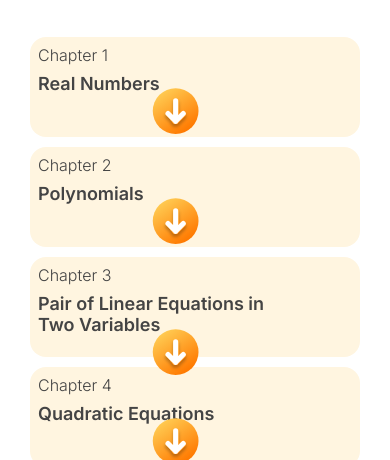
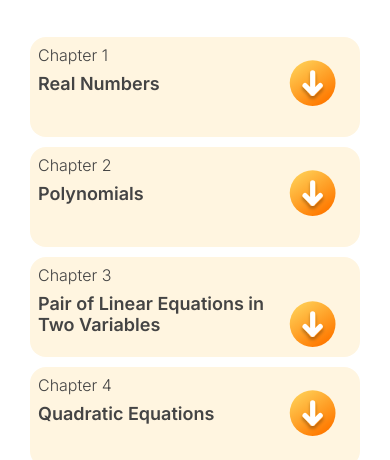
Before and after one commit to Arman-Ansari/Download-Notes, a plain HTML site: page index.html in a window 390 px wide. Both pictures are taken after a click on the button "Mathematics". Shown: the part 363-823 px from the top of the page. Drawn offline with Linux system fonts and the light colour scheme.

Commit message:
Update style.css

```diff
--- a/style.css
+++ b/style.css
@@ -419,4 +419,9 @@ h2 {
         margin: 20px 0 0 0;
         width: 100px;
     }
+
+     .download-btn {
+      top: -44px;
+      right: -250px;
    }
+}
```
Lines whose indentation alone changed are shown as unchanged.
